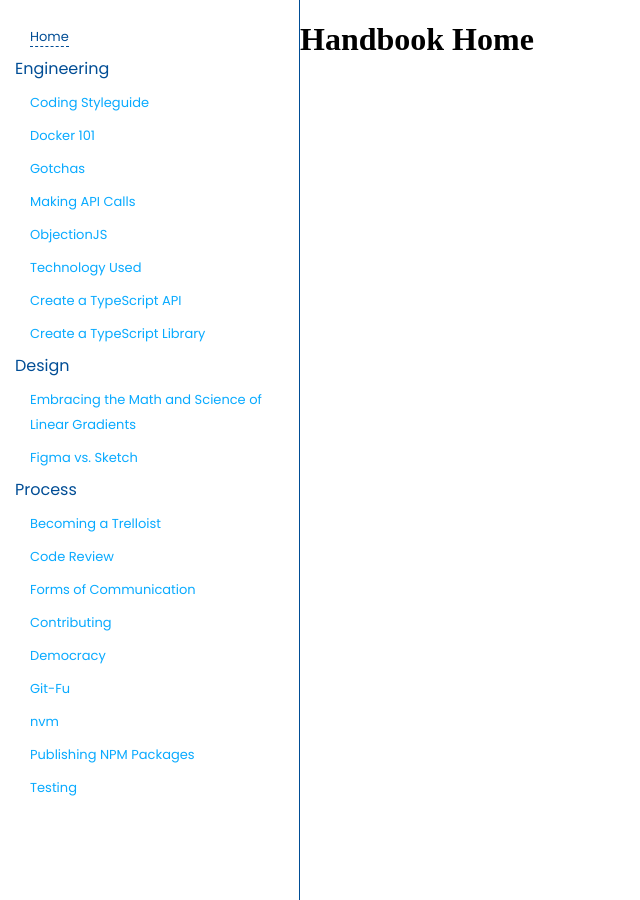
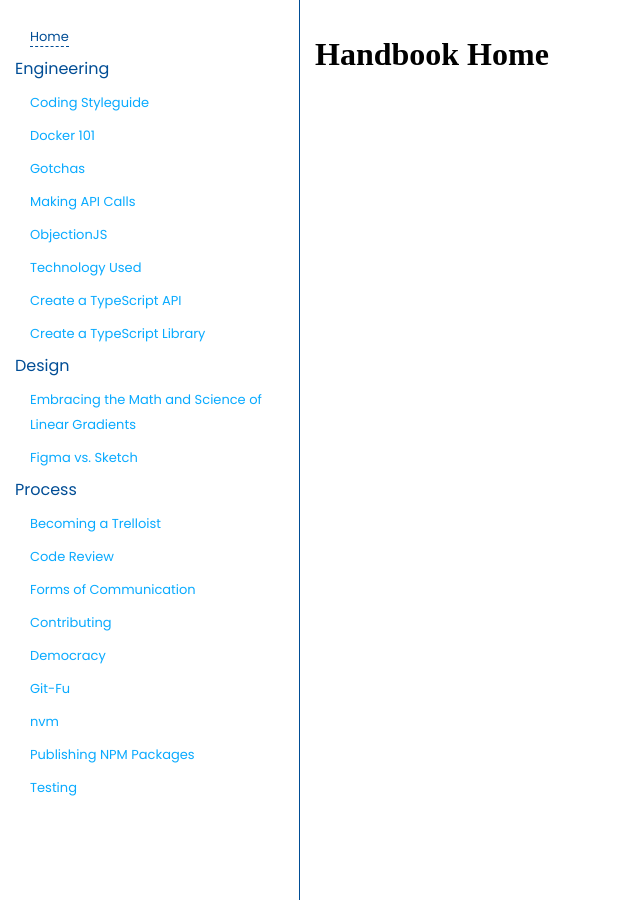
Before and after one commit to SpacebarTech/spacebartech.github.io, a Jekyll site: the page built from index.html, in a window 1280 px wide. Shown: the whole page, without its empty margins (0-640 px from the left). Built offline with Jekyll 4.4.1, drawn with Linux system fonts in a browser that asks for light colours.

Commit message:
Use a padding variable

```diff
--- a/_sass/_variables.scss
+++ b/_sass/_variables.scss
@@ -1 +1,3 @@
+$padding--default: 15px;
+
 $box-sizing--default: border-box;
--- a/_sass/components/main.scss
+++ b/_sass/components/main.scss
@@ -10,4 +10,8 @@ main {
   // lines at the individual letts.
   word-wrap: break-word;
   overflow: hidden;
+
+  ////////
+
+  padding: $padding--default !important;
 }
--- a/_sass/components/sidenav.scss
+++ b/_sass/components/sidenav.scss
@@ -2,7 +2,7 @@ aside.sidenav {
   @include poppins();
 
   border-right: 1px solid $color-primary--variant-2;
-  padding: 15px;
+  padding: $padding--default;
   height: 100vh;
   overflow-y: scroll;
 
```
